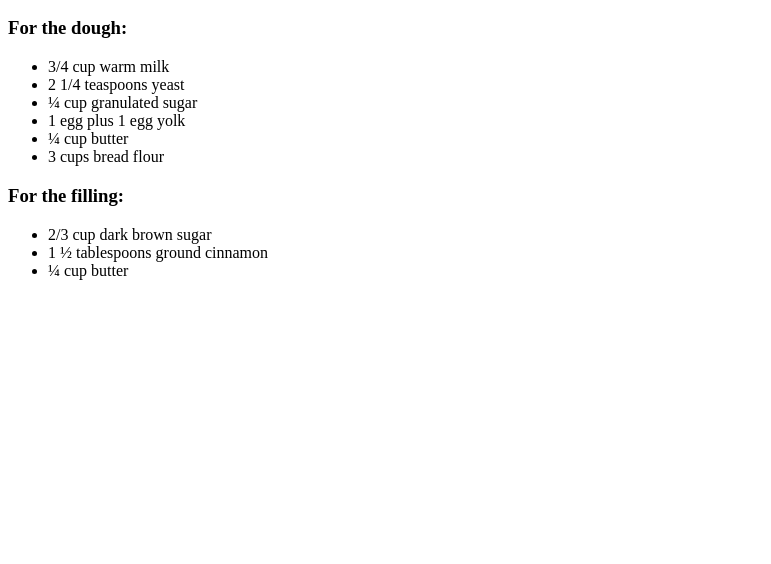
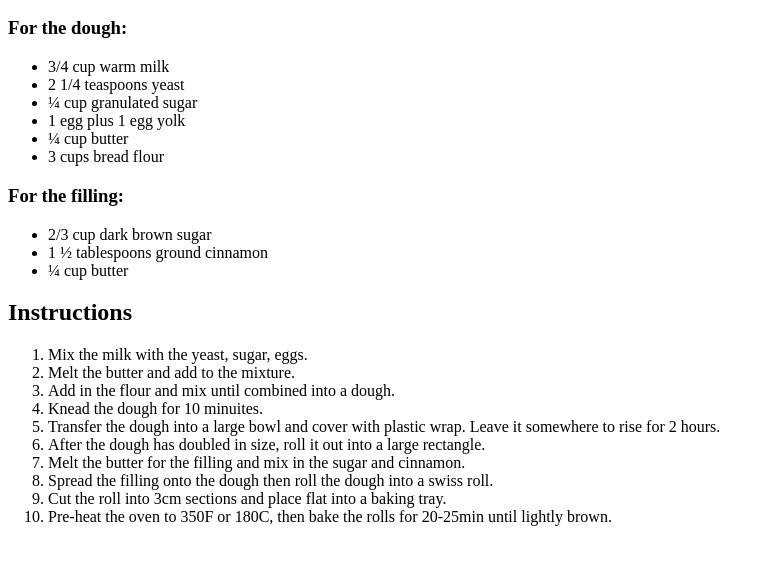
Before and after one commit to SobiahSelvarajah/ss-3-recipe, a plain HTML site: page index.html in a window 1280 px wide. Shown: the part 96-660 px from the top of the page, without its empty margins (0-771 px from the left). Drawn offline with Linux system fonts and the light colour scheme.

Commit message:
index.html: method list added

```diff
--- a/index.html
+++ b/index.html
@@ -49,6 +49,41 @@
                 ¼ cup butter
             </li>
         </ul>
+        <h2 class="subheading">
+            Instructions
+        </h2>
+        <ol class="method">
+            <li class="step">
+                Mix the milk with the yeast, sugar, eggs.
+            </li>
+            <li class="step">
+                Melt the butter and add to the mixture.
+            </li>
+            <li class="step">
+                Add in the flour and mix until combined into a dough.
+            </li>
+            <li class="step">
+                Knead the dough for 10 minuites.
+            </li>
+            <li class="step">
+                Transfer the dough into a large bowl and cover with plastic wrap. Leave it somewhere to rise for 2 hours.
+            </li>
+            <li class="step">
+                After the dough has doubled in size, roll it out into a large rectangle.
+            </li>
+            <li class="step">
+                Melt the butter for the filling and mix in the sugar and cinnamon.
+            </li>
+            <li class="step">
+                Spread the filling onto the dough then roll the dough into a swiss roll.
+            </li>
+            <li class="step">
+                Cut the roll into 3cm sections and place flat into a baking tray.
+            </li>
+            <li class="step">
+                Pre-heat the oven to 350F or 180C, then bake the rolls for 20-25min until lightly brown.
+            </li>
+        </ol>
     </div>
 </body>
 </html>
```
